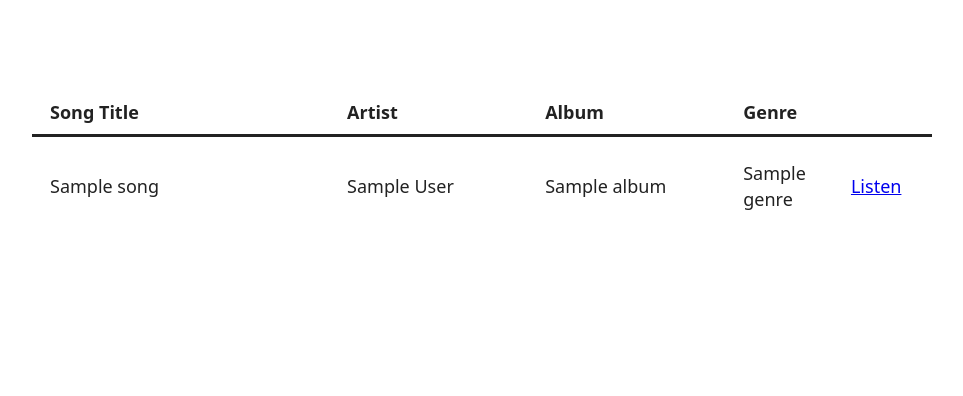
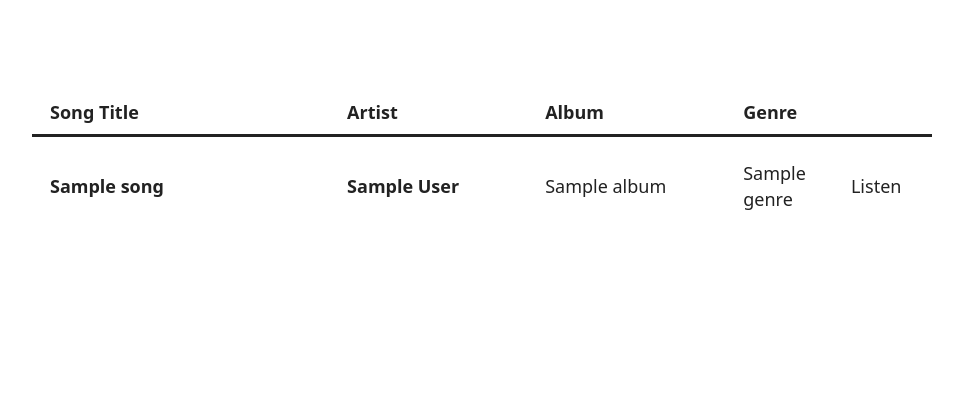
Before and after one commit to CarlosGarciaWeb/Music-Listen-List-Blog, a Flask app: template music_library/templates/index.html in a window 1280 px wide. Shown: the part 75-471 px from the top of the page, without its empty margins (158-1121 px from the left). Run offline with Flask 2, Linux system fonts and the light colour scheme; the template is opened without the code that fills it: most values are stand-ins (such as "Sample title", 1, 10 or a date in 2020); some libraries are stand-ins or nearby versions.

Commit message:
finish styling songs table

```diff
--- a/music_library/static/css/songs.css
+++ b/music_library/static/css/songs.css
@@ -50,3 +50,27 @@
     padding: 0.5rem 1rem;
     border-bottom: var(--border);
 }
+
+.table__song--Title {
+    font-weight: 600;
+}
+
+.table__song--Artist {
+    font-weight: 600;
+}
+
+.table__link {
+    color: inherit;
+    text-decoration: none;
+}
+
+.table__link:hover {
+    text-decoration: underline;
+    text-decoration-color: var(--accent-colour);
+}
+
+.table__empty {
+    display: block;
+    text-align: center;
+    font-size: 1.2rem;
+}
```
